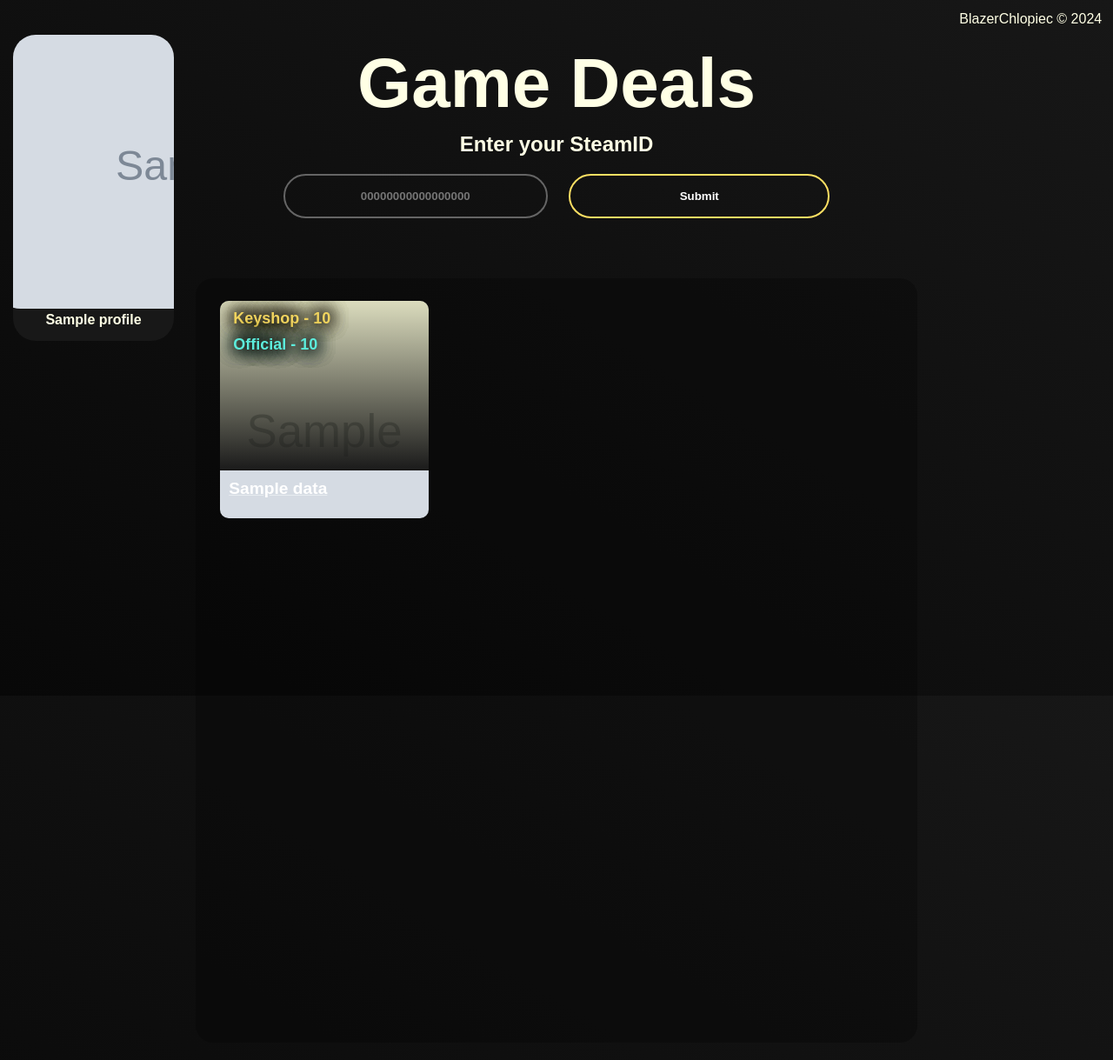
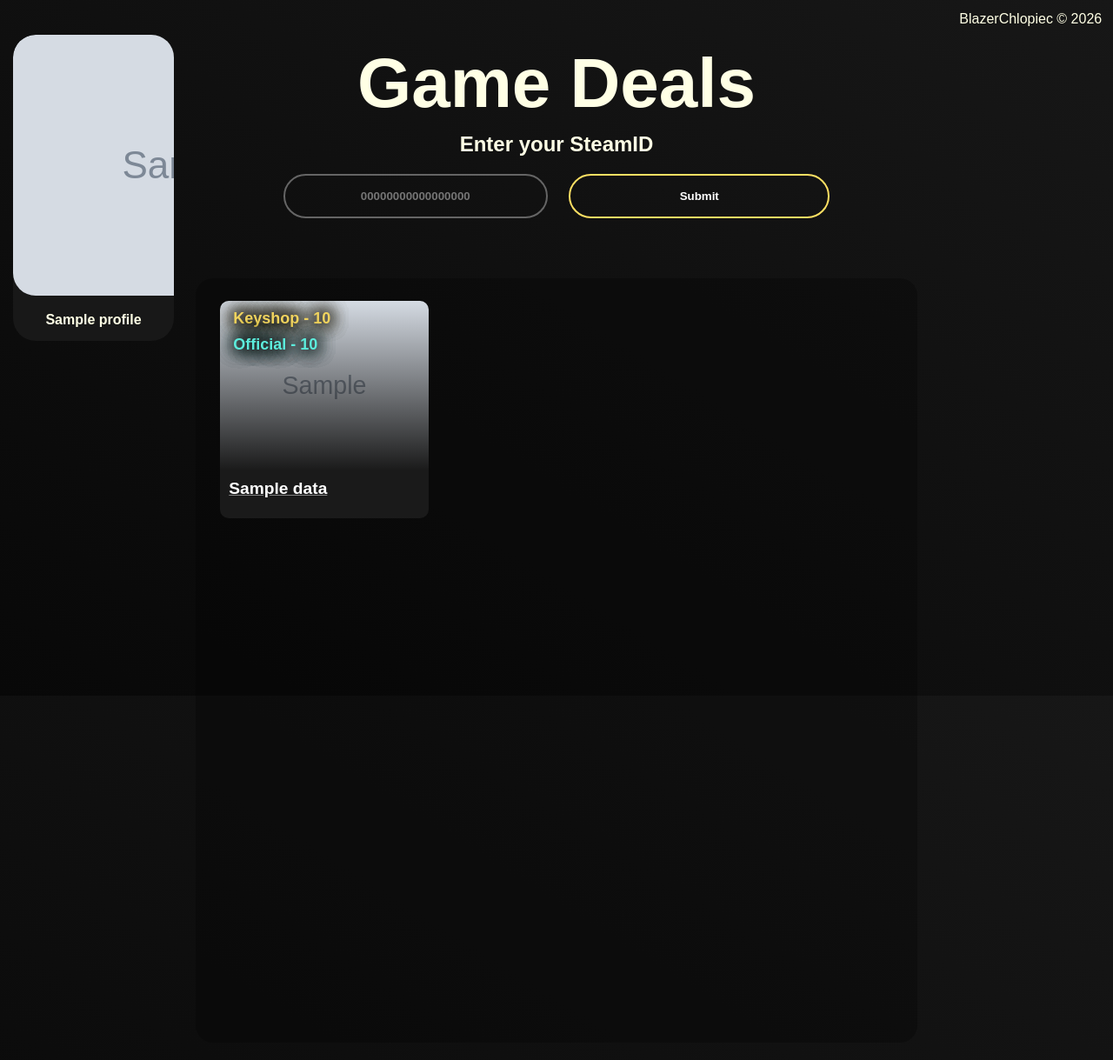
Before and after one commit to blazer2dev/steam-wishlist-viewer, a Flask app: template templates/index.html in a window 1280 px wide. Shown: the whole page at 87% size. Run offline with Flask 3, Linux system fonts and the light colour scheme; the template is opened without the code that fills it: most values are stand-ins (such as "Sample title", 1, 10 or a date in 2020); grey boxes marked "Sample" are stand-in pictures; parts of the project's set-up code (start-up, migrations or seed data) failed here and were passed over.

Commit message:
game image url

```diff
--- a/routes.py
+++ b/routes.py
@@ -1,5 +1,5 @@
 from flask import Blueprint, render_template, request
-from wishlist_scraper import Requests
+from wishlist_scraper import WishlistScraper
 from game_data import GameData
 from profile import Profile
 
@@ -29,7 +29,7 @@ def submit():
     except TypeError as e:
         print(f"Can't parse ID into int: {e}")
 
-    scraper = Requests()
+    scraper = WishlistScraper()
 
     app_ids = scraper.get_wishlist_app_ids(profile_id)
 
--- a/static/css/style.css
+++ b/static/css/style.css
@@ -160,7 +160,7 @@ body {
 
 .deal_gradient {
     position: relative;
-    background-image: linear-gradient(to bottom, rgba(236, 224, 99, 0.289), rgba(26, 26, 26));
+    background-image: linear-gradient(to bottom, transparent, rgba(26, 26, 26));
     width: 100%;
     height: 100%;
     z-index: 1;
@@ -169,7 +169,7 @@ body {
 .deal_banner img {
     position: absolute;
     display: block;
-    transform: scale(1.2);
+    height: 195px;
 }
 
 .profile {
@@ -187,7 +187,6 @@ body {
 }
 
 .profile img {
-    transform: scale(1.1);
     border-radius: 26px;
 }
 
--- a/templates/index.html
+++ b/templates/index.html
@@ -44,7 +44,7 @@
             {% endfor %}
         </div>
 
-        <footer>BlazerChlopiec &#169 2024</footer>
+        <footer>BlazerChlopiec &#169 2026</footer>
     </div>
 </body>
 
```
Also changed, not shown: wishlist_scraper.py (+2 -44 lines).
